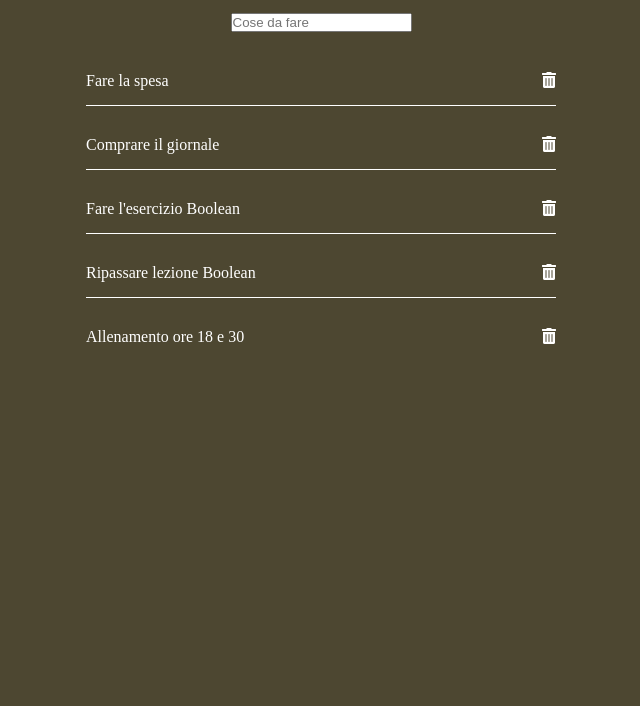
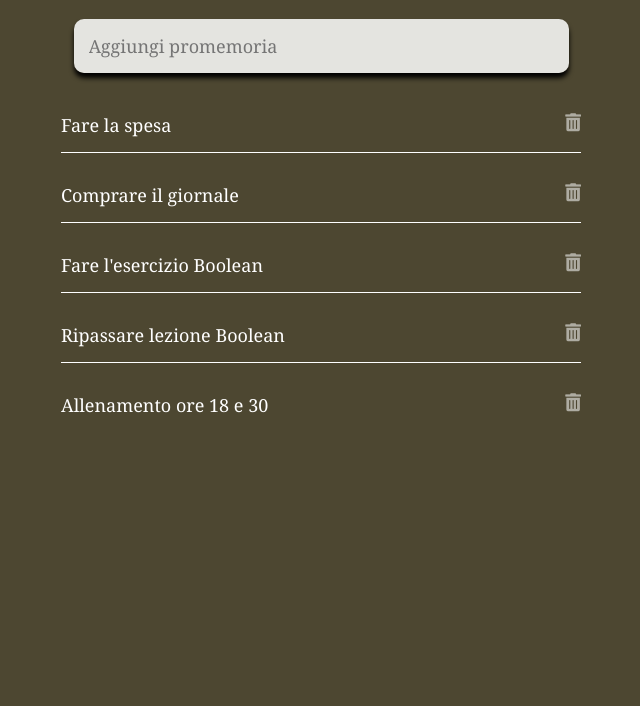
Before and after one commit to Pievisco89/js-todo-clone, a plain HTML site: page index.html in a window 1280 px wide. Shown: the part 94-800 px from the top of the page, without its empty margins (319-959 px from the left). Drawn offline with nearby package versions, Linux system fonts and the light colour scheme.

Commit message:
fine - abbellito css

```diff
--- a/assets/css/style.css
+++ b/assets/css/style.css
@@ -2,6 +2,7 @@
   margin: 0;
   padding: 0;
   box-sizing: border-box;
+  font-family: Cambria, Cochin, Georgia, Times, 'Times New Roman', serif;
 }
 
 body{
@@ -20,9 +21,29 @@ body{
   margin: 35px;
 }
 
+.container input{
+  width: 90%;
+  border: none;
+  outline: 0;
+  padding: 15px;
+  border-radius: 10px;
+  font-size: 18px;
+  background-color: rgba(255, 255, 255, 0.85);
+  box-shadow: 0 5px 5px black;
+}
+
+.container input:hover{
+  background-color: white;
+}
+
+.container input:active{
+  scale: 1.02;
+}
+
 .container ul{
   list-style: none;
-  margin: 25px;
+  margin-top: 25px;
+  font-size: 18px;
 }
 
 .container ul li{
@@ -37,6 +58,16 @@ body{
   border: none;
 }
 
+.container ul li i{
+  color: rgba(255, 255, 255, 0.55);
+  cursor: pointer;
+}
+
+.container ul li i:hover{
+  color: white;
+  scale: 1.1;
+}
+
 .template{
   display: none;
 }
--- a/assets/js/script.js
+++ b/assets/js/script.js
@@ -9,6 +9,7 @@ $(function(){
   ];
 
   for(var i = 0; i < arrThings.length; i++){
+
     var strThings = arrThings[i];
 
     /* uso clone per clonare il template e poi con append aggiungo alla classe text l'elemento dell'array */
@@ -16,11 +17,13 @@ $(function(){
     $(item).find('.text').append(strThings);
     $('.container ul').append(item);
 
-  }
+  };
 
   /* click su cestino per eliminare elemento della lista */
-  $(document).on('click', '.fas', function(){
+  $(document).on('click', '.fa-trash-alt', function(){
+
     $(this).parent().remove();
+
   });
 
   /* intercetto l'input e lo aggiungo nell'elenco e ripulisco l'input */
--- a/index.html
+++ b/index.html
@@ -14,7 +14,7 @@
 
     <h1>Promemoria</h1>
 
-    <input type="text" placeholder="Cose da fare">
+    <input type="text" placeholder="Aggiungi promemoria">
 
     <ul>
 
```
